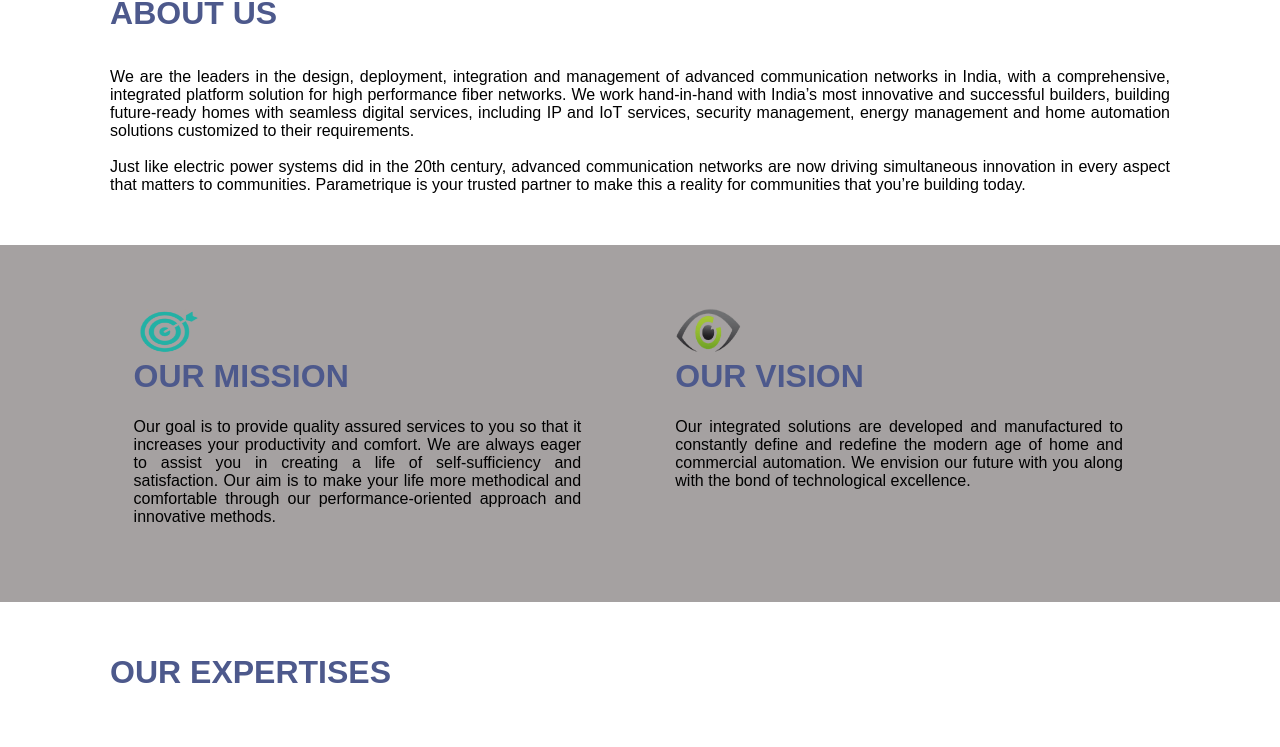
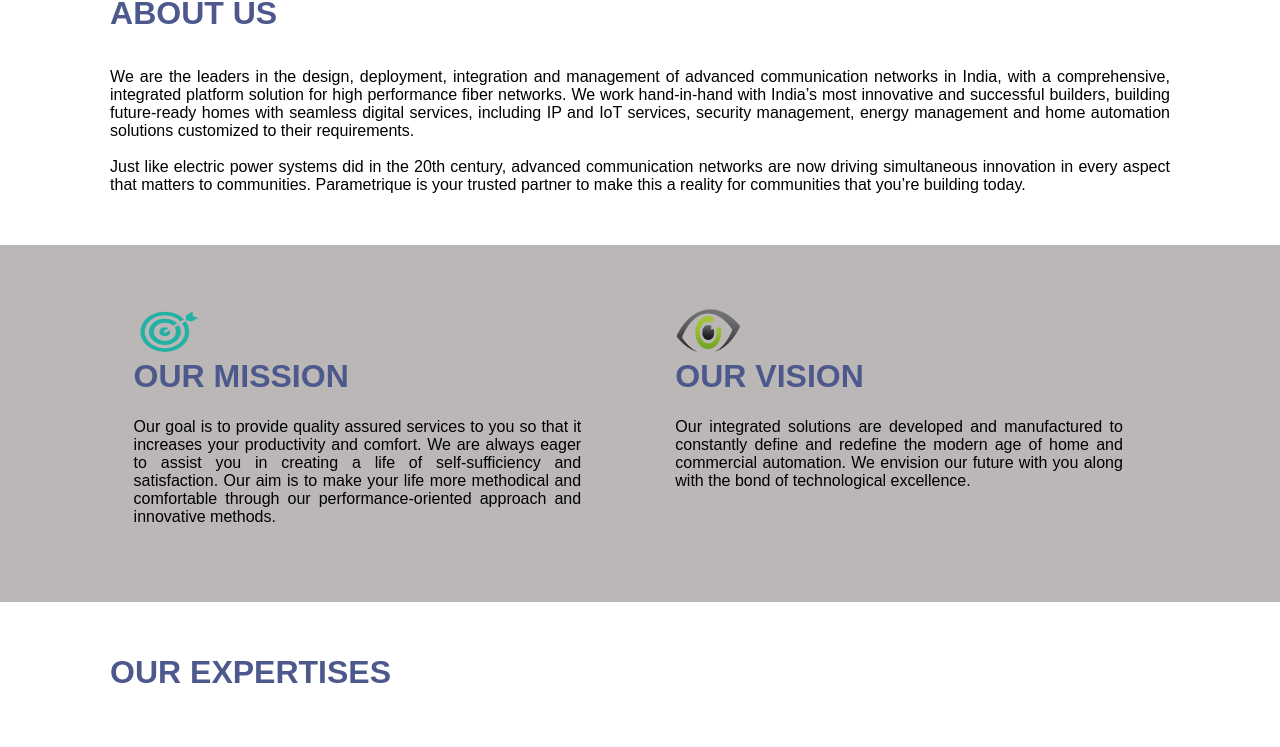
Before and after one commit to ankesh19/parametrique-angular, an Angular app: page /about-us in a window 1280 px wide. Shown: the part 536-1283 px from the top of the page. Built offline with nearby package versions, Linux system fonts and the light colour scheme.

Commit message:
code update

```diff
--- a/src/app/about-us/about-us.component.css
+++ b/src/app/about-us/about-us.component.css
@@ -12,7 +12,7 @@
     text-align: justify;
 }
 .grey-color{
-    background: #a5a1a1;
+    background: #bbb7b7;
 }
 .grey-color .box{
     height:auto;
--- a/src/app/home/home.component.css
+++ b/src/app/home/home.component.css
@@ -126,6 +126,7 @@
 .client-content .box{
     border: 1px solid grey;
     width:19%;
+    height: 20vh;
     margin-left: .5%;
     margin-top: .5%;
     transition: .2s;
--- a/src/app/home/home.component.html
+++ b/src/app/home/home.component.html
@@ -5,7 +5,9 @@
     <!--banner start-->
     <div class="banner-container banner-container-video">
         <div class="banner-video">
-           <video autoplay muted loop src="assets/media/video/shutterstock.mp4"></video>
+           <video loop oncanplay="this.play()" onloadedmetadata="this.muted=true;">
+              <source src="assets/media/video/shutterstock.mp4" type="video/mp4">
+           </video>
         </div>
         <div class="banner-text">
            <h1>Parametrique Offers Innovative & Integrated Fiber To The Home Solutions</h1>
--- a/src/index.html
+++ b/src/index.html
@@ -6,7 +6,6 @@
   <title>Parametrique &#8211; Home Solutions</title>
   <base href="/">
   <link rel="icon" type="image/x-icon" href="favicon.ico">
-  <link rel="stylesheet" href="https://cdnjs.cloudflare.com/ajax/libs/font-awesome/4.7.0/css/font-awesome.min.css">
 </head>
 <body>
   <app-root></app-root>
--- a/src/styles.css
+++ b/src/styles.css
@@ -1,4 +1,6 @@
 /* You can add global styles to this file, and also import other style files */
+@import url("https://cdnjs.cloudflare.com/ajax/libs/font-awesome/4.7.0/css/font-awesome.min.css");
+
 *{
     margin:0px;
     padding:0px;
```
